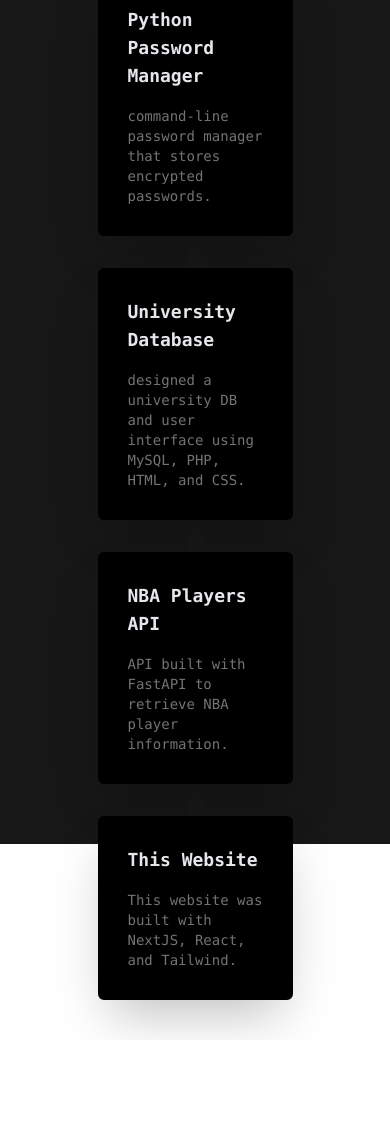
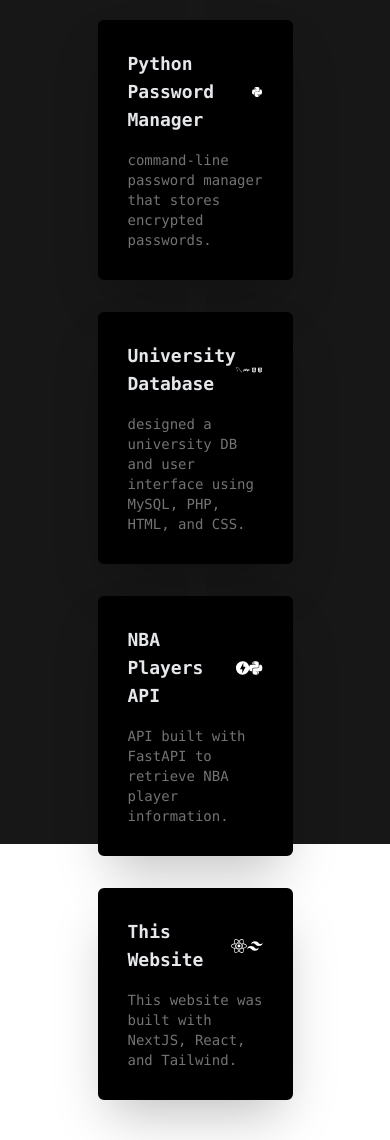
Before and after one commit to clxmente/OLD-solorio.dev, a Next.js app: page /projects in a window 390 px wide. Shown: the top 1140 px of the page. Before the commit the page ends 1040 px from the top, so only its background shows below. Built offline with nearby package versions, Linux system fonts and the light colour scheme.

Commit message:
projects icons, needs mobile fix BAD

```diff
--- a/pages/projects.js
+++ b/pages/projects.js
@@ -1,6 +1,10 @@
 import Head from 'next/head';
 import Link from "next/link";
-import { Project } from "../components/Project"
+import { Project } from "../components/Project";
+import { FaPython, FaReact } from "react-icons/fa";
+import { SiTailwindcss, SiFastapi } from "react-icons/si";
+import { GrMysql } from "react-icons/gr";
+import { DiPhp, DiHtml5, DiCss3 } from "react-icons/di";
 
 function Projects() {
     return (
@@ -28,21 +32,39 @@
               <h1 className="font-mono text-gray-200 font-bold text-3xl sm:text-4xl flex justify-start px-5 sm:px-0">
                 projects
               </h1>
+              <p className="font-mono text-lg leading-8 text-neutral-500 pt-4">listed below are some of the projects i have worked on.</p>
               <div className="py-10 grid grid-cols-1 lg:grid-cols-2 gap-8">
                 <div className="border-2 border-solid border-black bg-black rounded-md px-7 py-7 shadow-2xl hover:scale-105 hover:transition-all hover:ease-out hover:duration-500 transition-all ease-out duration-500">
+                <div className="flex items-center justify-between">
                   <p className='font-bold text-lg font-mono text-gray-200'>Python Password Manager</p>
+                  <FaPython size={"20"} color={"white"}/>
+                </div>
                   <p className='text-sm font-mono text-neutral-500 pt-4 text_flicker'>command-line password manager that stores encrypted passwords.</p>
                 </div>
                 <div className="border-2 border-solid border-black bg-black rounded-md px-7 py-7 shadow-2xl hover:scale-105 hover:transition-all hover:ease-out hover:duration-500 transition-all ease-out duration-500">
-                  <p className='font-bold text-lg font-mono text-gray-200'>University Database</p>
+                  <div className="flex items-center justify-between">
+                    <p className='font-bold text-lg font-mono text-gray-200'>University Database</p>
+                    <GrMysql size={"20"} color={"white"} />
+                    <DiPhp size={"30"} color={"white"} />
+                    <DiHtml5 size={"20"} color={"white"} />
+                    <DiCss3 size={"20"} color={"white"} />
+                  </div>
                   <p className='text-sm font-mono text-neutral-500 pt-4 text_flicker'>designed a university DB and user interface using MySQL, PHP, HTML, and CSS.</p>
                 </div>
                 <div className="border-2 border-solid border-black bg-black rounded-md px-7 py-7 shadow-2xl hover:scale-105 hover:transition-all hover:ease-out hover:duration-500 transition-all ease-out duration-500">
-                  <p className='font-bold text-lg font-mono text-gray-200'>NBA Players API</p>
+                  <div className="flex items-center justify-between">
+                    <p className='font-bold text-lg font-mono text-gray-200'>NBA Players API</p>
+                    <SiFastapi size={"20"} color="white" />
+                    <FaPython size={"20"} color={"white"}/>
+                  </div>
                   <p className='text-sm font-mono text-neutral-500 pt-4 text_flicker'>API built with FastAPI to retrieve NBA player information.</p>
                 </div>
                 <div className="border-2 border-solid border-black bg-black rounded-md px-7 py-7 shadow-2xl hover:scale-105 hover:transition-all hover:ease-out hover:duration-500 transition-all ease-out duration-500">
-                  <p className='font-bold text-lg font-mono text-gray-200'>This Website</p>
+                  <div className="flex items-center justify-between">
+                    <p className='font-bold text-lg font-mono text-gray-200'>This Website</p>
+                    <FaReact size={"20"} color={"white"} />
+                    <SiTailwindcss size={"20"} color={"white"} />
+                  </div>
                   <p className='text-sm font-mono text-neutral-500 pt-4 text_flicker'>This website was built with NextJS, React, and Tailwind.</p>
                 </div>
               </div>
--- a/styles/globals.css
+++ b/styles/globals.css
@@ -21,10 +21,12 @@
   transform: scale(115%);
 }
 
+/* slightly fixes some weird behavior with the animations. */
 .text_flicker {
   -webkit-transform: translateZ(0);
   -moz-transform: translateZ(0);
   -ms-transform: translateZ(0);
   -o-transform: translateZ(0);
   transform: translateZ(0);
+  backface-visibility: hidden;
 }
```
